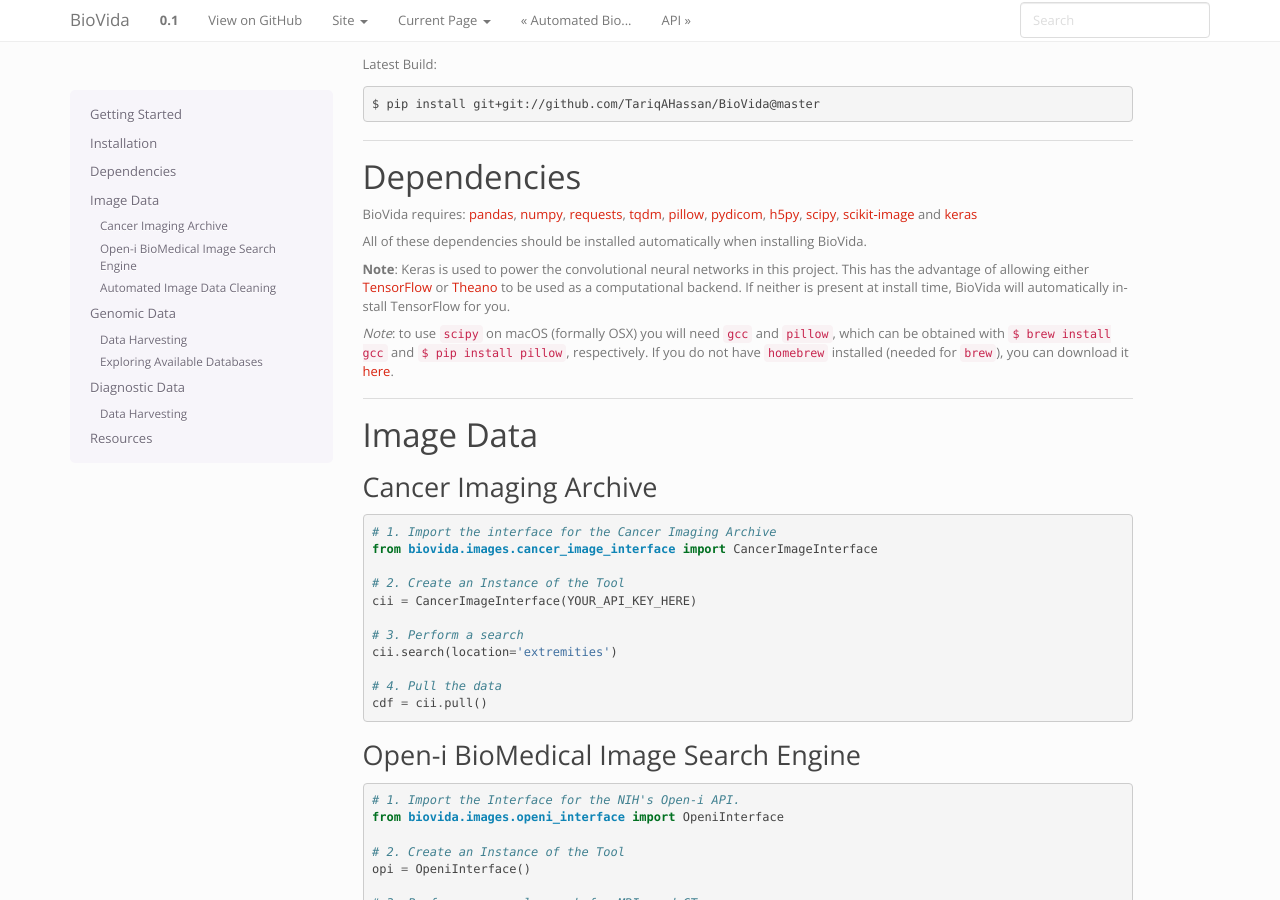
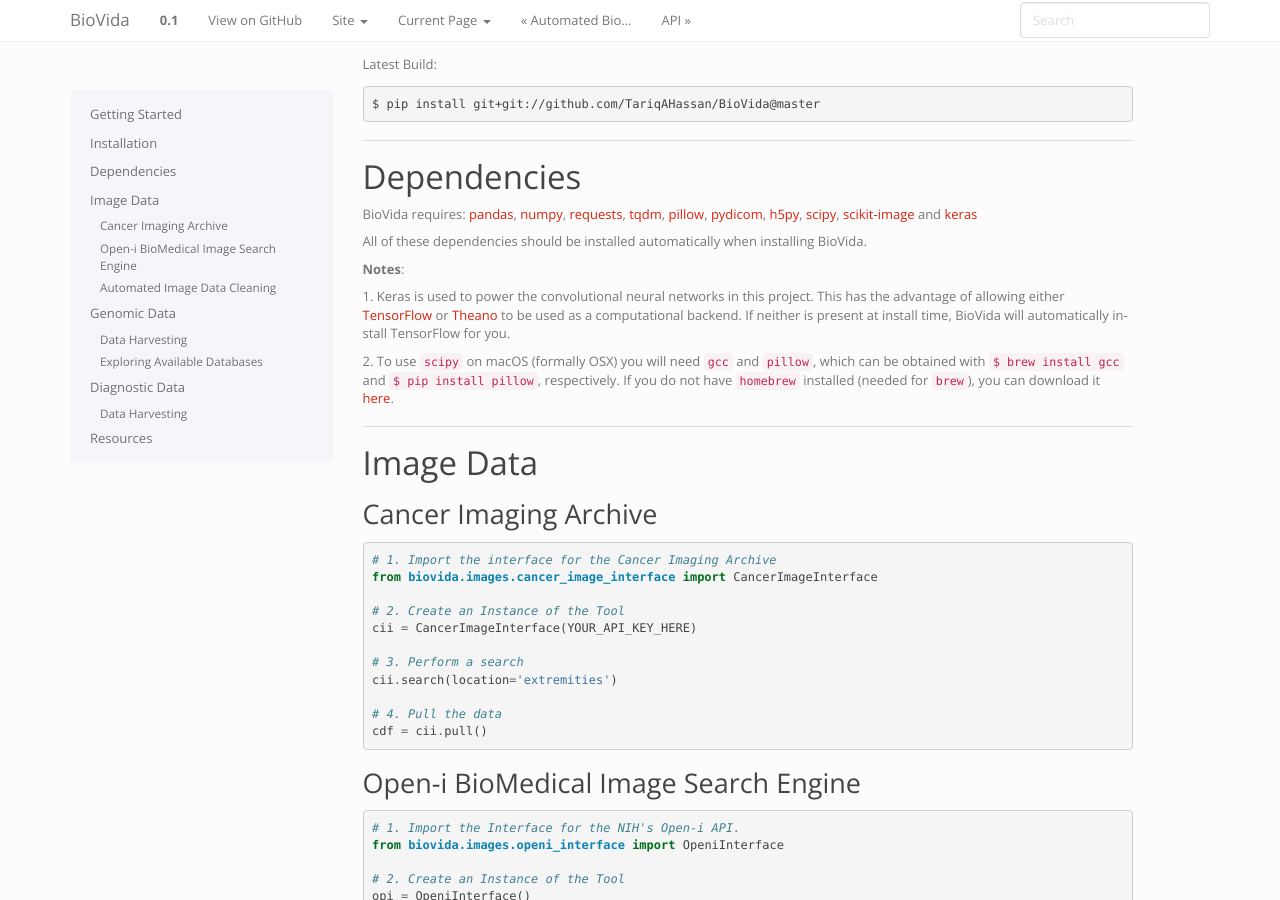
Before and after one commit to TariqAHassan/BioVida, a Sphinx documentation site: the page built from docs/GettingStarted.rst, in a window 1280 px wide and 900 px high, scrolled down 336 px. Built offline with Sphinx 7.4.7, drawn with Linux system fonts in a browser that asks for light colours.

Commit message:
Update Docs

```diff
--- a/docs/GettingStarted.rst
+++ b/docs/GettingStarted.rst
@@ -42,13 +42,14 @@ BioVida requires: `pandas <http://pandas.pydata.org>`__,
 
 All of these dependencies should be installed automatically when installing BioVida.
 
-**Note**: Keras is used to power the convolutional neural networks in this project. This has the advantage of
+**Notes**:
+
+1. Keras is used to power the convolutional neural networks in this project. This has the advantage of
 allowing either `TensorFlow <https://www.tensorflow.org>`__ or
 `Theano <http://deeplearning.net/software/theano/>`__ to be used as a computational backend.
 If neither is present at install time, BioVida will automatically install TensorFlow for you.
 
-
-*Note*: to use ``scipy`` on macOS (formally OSX) you will need ``gcc`` and ``pillow``, which
+2. To use ``scipy`` on macOS (formally OSX) you will need ``gcc`` and ``pillow``, which
 can be obtained with ``$ brew install gcc`` and ``$ pip install pillow``, respectively.
 If you do not have ``homebrew`` installed (needed for ``brew``), you can download it `here <https://brew.sh>`__.
 
```
